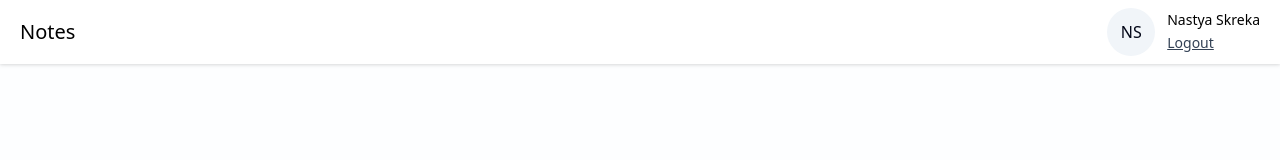
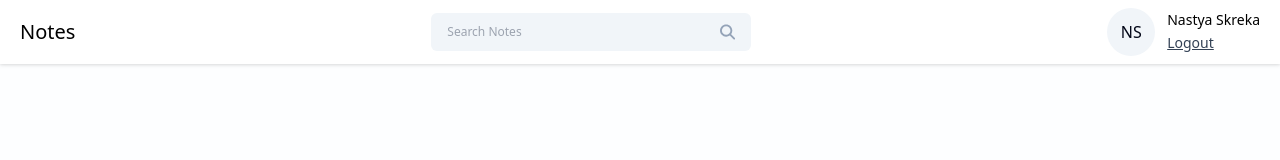
Before and after one commit to NastyaSkreka/notes-mern-app, a React (Vite) app in the folder client/notes-app/: page /dashboard in a window 1280 px wide. Shown: the top 160 px of the page. Built offline with nearby package versions, Linux system fonts and the light colour scheme.

Commit message:
feat: add search bar component

```diff
--- a/client/notes-app/src/components/Navbar/Navbar.jsx
+++ b/client/notes-app/src/components/Navbar/Navbar.jsx
@@ -1,16 +1,35 @@
+import { useState } from "react";
 import ProfileInfo from "../Cards/ProfileInfo";
 import {useNavigate } from "react-router-dom"
+import SearchBar from "../SearchBar/SearchBar";
+
 
 const Navbar = () => {
+  const [searchQuery, setSearchQuery] = useState("");
   const navigate = useNavigate();
 
   const onLogout = () => {
     navigate("/login");
   };
 
+  const handleSearch = () => {
+
+  }
+  const onClearSearch = () => {
+    setSearchQuery("")
+  }
+
   return (
     <div className="bg-white flex items-center justify-between px-5 py-2 drop-shadow">
       <h2 className="text-xl font-medium text-black py-2">Notes</h2>
+      <SearchBar
+        value={searchQuery}
+        onChange={({ target }) => {
+            setSearchQuery(target.value)
+        }}
+        handleSearch={handleSearch}
+        onClearSearch={onClearSearch}
+      />
       <ProfileInfo onLogout={onLogout} />
     </div>
   );
--- /dev/null
+++ b/client/notes-app/src/components/SearchBar/SearchBar.jsx
@@ -0,0 +1,28 @@
+import { FaMagnifyingGlass } from "react-icons/fa6";
+import { IoMdClose } from "react-icons/io";
+
+const SearchBar = ({ value, onChange, handleSearch, onClearSearch }) => {
+  return (
+    <div className="w-80 flex items-center px-4 bg-slate-100 rounded-md">
+      <input
+        type="text"
+        placeholder="Search Notes"
+        className="w-full text-xs bg-transparent py-[11px] outline-none"
+        value={value}
+        onChange={onChange}
+      />
+      {value && (
+        <IoMdClose
+          className="text-xl text-slate-500 cursor-pointer hover:text-black mr-3"
+          onClick={onClearSearch}
+        />
+      )}
+      <FaMagnifyingGlass
+        className="text-slate-400 cursor-pointer hover:text-black"
+        onClick={handleSearch}
+      />
+    </div>
+  );
+};
+
+export default SearchBar;
```
